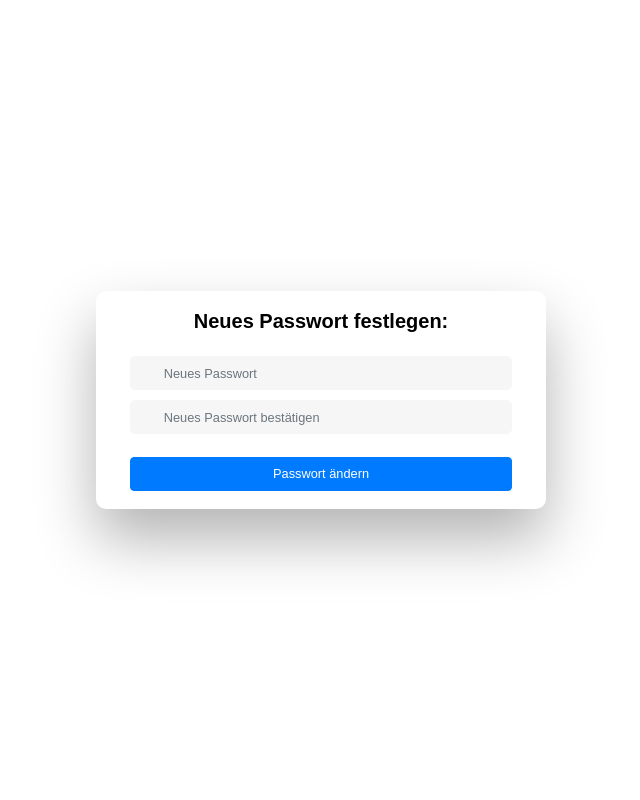
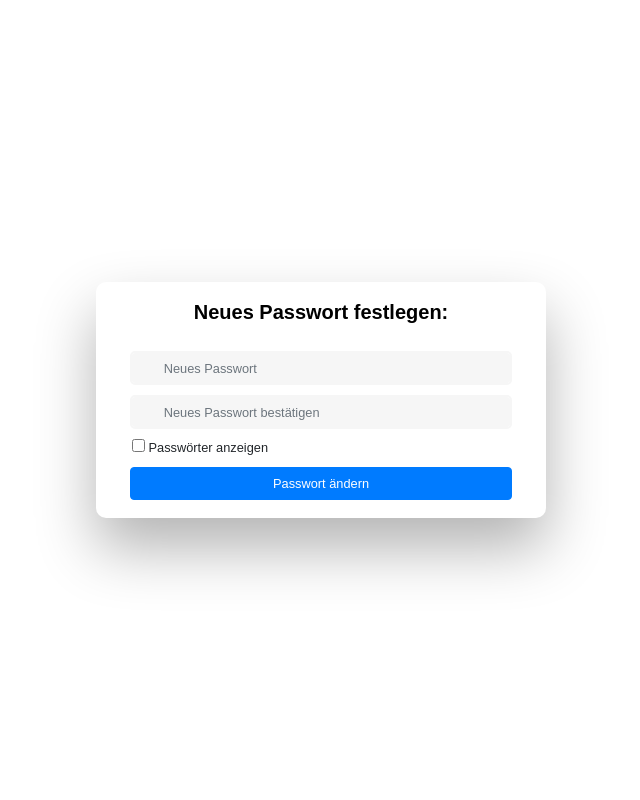
Before and after one commit to Bennik2000/SWE-19in, a Flask app: page /set_new_password in a window 1280 px wide. Shown: the whole page, without its empty margins (319-959 px from the left). Run offline with Flask 2, Linux system fonts and the light colour scheme; some libraries are stand-ins or nearby versions.

Commit message:
Added a checkbox to show the password

```diff
--- a/Source/Backend/vereinswebseite/static/src/set_new_password.js
+++ b/Source/Backend/vereinswebseite/static/src/set_new_password.js
@@ -28,3 +28,15 @@ function setNewPassword() {
         }
     };
 }
+function showPassword() {
+    var x = document.getElementById("newPassword1");
+    var x2 = document.getElementById("newPassword2");
+    if (x.type === "password") {
+        x.type = "text";
+        x2.type = "text";
+    }
+    else {
+        x.type = "password";
+        x2.type = "password";
+    }
+}
--- a/Source/Backend/vereinswebseite/static/style/set_new_password.css
+++ b/Source/Backend/vereinswebseite/static/style/set_new_password.css
@@ -5,6 +5,7 @@ h1 {
   font-weight: bold;
   margin-top: 4%;
   margin-bottom: 4%;
+  text-align: center;
   }
 
 body {
@@ -14,6 +15,7 @@ body {
   min-height: 100%;
   top: 0;
   left: 0;
+  text-align: center;
   position: fixed;
 }
 
@@ -47,7 +49,6 @@ body {
     padding: 0px;
     -webkit-box-shadow: 0 30px 60px 0 rgba(0,0,0,0.3);
     box-shadow: 0 30px 60px 0 rgba(0,0,0,0.3);
-    text-align: center;
   }
 
   .fadeIn.first {
@@ -59,7 +60,7 @@ body {
   input[type=submit] {
     border: none;
     color: white;
-    padding: 15px 80px;
+
     text-align: center;
     text-decoration: none;
     display: inline-block;
@@ -69,15 +70,10 @@ body {
     -webkit-border-radius: 5px 5px 5px input5px;
     border-radius: 5px 5px 5px 5px;
     margin: 10px 20px 10px 20px;
-    -webkit-transition: all 0.3s ease-in-out;
-    -moz-transition: all 0.3s ease-in-out;
-    -ms-transition: all 0.3s ease-in-out;
-    -o-transition: all 0.3s ease-in-out;
-    transition: all 0.3s ease-in-out;
   }
 
 
-  input[type=password] {
+  input[type=password], [type=text] {
     background-color: #f6f6f6;
     border: none;
     color: #0d0d0d;
@@ -89,32 +85,50 @@ body {
     margin: 5px;
     width: 85%;
     border: 2px solid #f6f6f6;
-    -webkit-transition: all 0.5s ease-in-out;
-    -moz-transition: all 0.5s ease-in-out;
-    -ms-transition: all 0.5s ease-in-out;
-    -o-transition: all 0.5s ease-in-out;
-    transition: all 0.5s ease-in-out;
-    -webkit-border-radius: 5px 5px 5px 5px;
     border-radius: 5px 5px 5px 5px;
   }
 
- input[type=password]:focus {
+ input[type=password]:focus, [type=text]:focus {
     background-color: #fff;
     border-bottom: 2px solid #5fbae9;
   }
 
-  input[type=password]:placeholder{
+  input[type=password]:placeholder, [type=text]:placeholder{
     color: #cccccc;
   }
 
   #setNewPasswordButton{
     font-size: 1vw;
-    margin-top: 4%;
+    margin-top: 2%;
     margin-left: 7.5%;
     margin-bottom: 4%;
     width: 85%;
   }
 
+  .showPasswordDiv {
+    font-size: 1vw;
+    text-align: left;
+    margin-left: 8%;
+  }
+
   #startText{
       margin-top: 4%;
   }
+
+  #newPassword1 {
+    margin-top: 2%;
+  }
+
+  #newPassword2 {
+    margin-bottom: 2%;
+  }
+
+  @media (max-width: 768px)
+  {
+     #newPassword1, #newPassword2, #setNewPasswordButton, #showPasswordCheckbox {
+         font-size: 1.5vw;
+     }
+     h1 {
+         font-size: 3vw;;
+     }
+  }
--- a/Source/Backend/vereinswebseite/templates/set_new_password.jinja2
+++ b/Source/Backend/vereinswebseite/templates/set_new_password.jinja2
@@ -33,7 +33,8 @@
 
         <form action="#" onsubmit="return false">
             <input name="newPassword1" type="password" class="input form-control" id="newPassword1" placeholder="Neues Passwort" required="true"/>
-            <input name="newPassword2" type="password" class="input form-control" id="newPassword2" placeholder="Neues Passwort bestätigen" required="true"/>
+            <input name="newPassword2" type="password" class="input form-control" id="newPassword2" placeholder="Neues Passwort bestätigen" required="true"/><br>
+            <div class="showPasswordDiv"><input type="checkbox" onclick="showPassword()" id="showPasswordCheckbox"> Passwörter anzeigen </div>
             <button id="setNewPasswordButton" class="btn btn-primary btn-block" type="submit" onclick="setNewPassword()">Passwort ändern</button>
         </form>
   </div>
```
Also changed, not shown: Source/Backend/vereinswebseite/static/src/typescript/set_new_password.ts (+12 -0 lines).
